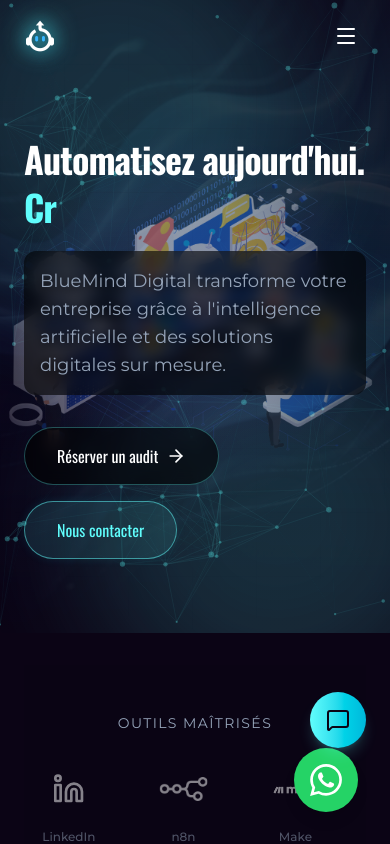
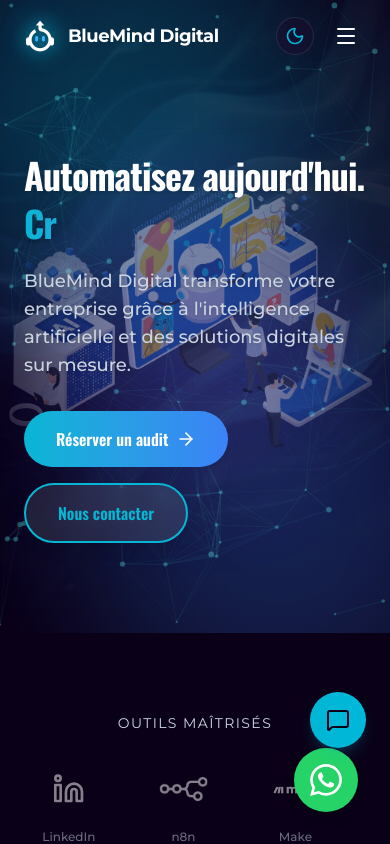
Before and after one commit to midouhk85/bluemind-digital, a React (Vite) app: page / in a window 390 px wide. Shown: the top 844 px of the page. Built offline with nearby package versions, Linux system fonts and the light colour scheme.

Commit message:
Amélioration mobile: logo complet visible, theme toggle accessible, couleurs vives et meilleur contraste

```diff
--- a/src/components/Header.jsx
+++ b/src/components/Header.jsx
@@ -45,9 +45,9 @@
                         <div className="relative">
                             <div className="absolute inset-0 bg-accent blur-md opacity-30 group-hover:opacity-50 transition-opacity" />
                             <img src={robotLogoLight} alt="BlueMind Robot" className="w-8 h-8 relative z-10 dark:hidden" />
-                            <img src={robotLogo} alt="BlueMind Robot" className="w-8 h-8 relative z-10 hidden dark:block drop-shadow-[0_0_8px_rgba(34,211,238,0.5)]" />
+                            <img src={robotLogo} alt="BlueMind Robot" className="w-8 h-8 relative z-10 hidden dark:block drop-shadow-[0_0_8px_rgba(6,182,212,0.5)]" />
                         </div>
-                        <span className="hidden sm:block text-xl font-bold text-black dark:text-textLight tracking-tight group-hover:text-accent transition-colors">
+                        <span className="text-lg sm:text-xl font-bold text-gray-900 dark:text-textLight tracking-tight group-hover:text-accent transition-colors">
                             BlueMind Digital
                         </span>
                     </a>
@@ -75,10 +75,12 @@
 
                     {/* Mobile Controls */}
                     <div className="md:hidden flex items-center gap-3">
+                        {/* Theme Toggle on Mobile */}
+                        <ThemeToggle />
                         {/* Mobile Menu Button */}
                         <button
                             onClick={() => setIsMobileMenuOpen(!isMobileMenuOpen)}
-                            className="p-2 text-white hover:text-accent transition-colors"
+                            className="p-2 text-gray-900 dark:text-white hover:text-accent dark:hover:text-accent transition-colors"
                             aria-label="Toggle menu"
                         >
                             {isMobileMenuOpen ? (
@@ -110,7 +112,6 @@
                                         {link.name}
                                     </a>
                                 ))}
-                                <ThemeToggle />
                                 <button
                                     onClick={() => {
                                         setIsBookingOpen(true);
--- a/src/components/Hero.jsx
+++ b/src/components/Hero.jsx
@@ -12,12 +12,12 @@
     const [isBookingOpen, setIsBookingOpen] = useState(false);
 
     return (
-        <section className="relative min-h-[75vh] flex items-center justify-center overflow-hidden bg-gray-50 dark:bg-primary pt-24 pb-8">
+        <section className="relative min-h-[75vh] flex items-center justify-center overflow-hidden bg-white dark:bg-primary pt-24 pb-8">
             {/* Dynamic Background */}
             <div className="absolute inset-0 overflow-hidden">
                 {/* Generated Background Image */}
                 <div
-                    className="absolute inset-0 bg-cover bg-center opacity-40 animate-float-wave"
+                    className="absolute inset-0 bg-cover bg-center opacity-30 dark:opacity-40 animate-float-wave"
                     style={{
                         backgroundImage: `url(${heroBackground})`,
                         backgroundSize: 'cover',
@@ -26,14 +26,19 @@
                 />
 
                 {/* Gradient Overlay */}
-                <div className="absolute inset-0 bg-gradient-to-b from-white/80 dark:from-primary/80 via-white/50 dark:via-primary/50 to-white dark:to-primary" />
+                <div className="absolute inset-0 bg-gradient-to-b from-white/90 dark:from-primary/80 via-white/70 dark:via-primary/50 to-white dark:to-primary" />
 
-                <div className="absolute top-0 left-0 w-full h-full bg-[radial-gradient(circle_at_50%_50%,rgba(139,92,246,0.15),transparent_50%)]" />
-                <div className="absolute w-96 h-96 bg-accent/20 rounded-full blur-3xl -top-20 -left-20 animate-pulse-slow" />
-                <div className="absolute w-96 h-96 bg-accentBlue/20 rounded-full blur-3xl -bottom-20 -right-20 animate-pulse-slow delay-1000" />
+                {/* Vibrant Color Blobs */}
+                <div className="absolute top-0 left-0 w-full h-full bg-[radial-gradient(circle_at_30%_20%,rgba(6,182,212,0.15),transparent_50%)]" />
+                <div className="absolute top-0 left-0 w-full h-full bg-[radial-gradient(circle_at_70%_80%,rgba(59,130,246,0.12),transparent_50%)]" />
+                <div className="absolute top-0 left-0 w-full h-full bg-[radial-gradient(circle_at_50%_50%,rgba(139,92,246,0.1),transparent_50%)]" />
+
+                <div className="absolute w-96 h-96 bg-accent/20 dark:bg-accent/20 rounded-full blur-3xl -top-20 -left-20 animate-pulse-slow" />
+                <div className="absolute w-96 h-96 bg-accentBlue/20 dark:bg-accentBlue/20 rounded-full blur-3xl -bottom-20 -right-20 animate-pulse-slow delay-1000" />
+                <div className="absolute w-80 h-80 bg-accentPurple/15 dark:bg-accentPurple/15 rounded-full blur-3xl top-1/2 left-1/2 -translate-x-1/2 -translate-y-1/2 animate-pulse-slow delay-500" />
 
                 {/* Grid Pattern */}
-                <div className="absolute inset-0 bg-[linear-gradient(to_right,#1e293b_1px,transparent_1px),linear-gradient(to_bottom,#1e293b_1px,transparent_1px)] bg-[size:4rem_4rem] [mask-image:radial-gradient(ellipse_60%_50%_at_50%_50%,#000_70%,transparent_100%)] opacity-10" />
+                <div className="absolute inset-0 bg-[linear-gradient(to_right,#e2e8f0_1px,transparent_1px),linear-gradient(to_bottom,#e2e8f0_1px,transparent_1px)] dark:bg-[linear-gradient(to_right,#1e293b_1px,transparent_1px),linear-gradient(to_bottom,#1e293b_1px,transparent_1px)] bg-[size:4rem_4rem] [mask-image:radial-gradient(ellipse_60%_50%_at_50%_50%,#000_70%,transparent_100%)] opacity-10" />
 
                 {/* Particles */}
                 <ParticlesBackground />
@@ -41,7 +46,7 @@
                 {/* Hero Illustration - Visible on all screens with responsive positioning */}
                 <div className="absolute right-0 top-1/2 -translate-y-1/2 w-full md:w-4/5 lg:w-2/3 h-full pointer-events-none">
                     <div
-                        className="absolute inset-0 bg-contain bg-no-repeat bg-center opacity-50 md:opacity-75 lg:opacity-100"
+                        className="absolute inset-0 bg-contain bg-no-repeat bg-center opacity-40 md:opacity-60 lg:opacity-80"
                         style={{
                             backgroundImage: `url(${heroIllustration})`,
                             maskImage: 'radial-gradient(ellipse 85% 75% at 50% 50%, rgba(0,0,0,1) 25%, rgba(0,0,0,0.7) 45%, rgba(0,0,0,0.3) 65%, transparent 85%)',
@@ -62,8 +67,8 @@
                             transition={{ duration: 0.8, delay: 0.2 }}
                             className="text-4xl sm:text-5xl md:text-6xl lg:text-7xl font-bold mb-6 tracking-tight font-display"
                         >
-                            <span className="block text-gray-900 dark:text-textLight mb-2">Automatisez aujourd'hui.</span>
-                            <span className="block text-transparent bg-clip-text bg-gradient-to-r from-accent via-accentBlue to-accentGlow">
+                            <span className="block text-gray-900 dark:text-textLight mb-2 drop-shadow-sm">Automatisez aujourd'hui.</span>
+                            <span className="block text-transparent bg-clip-text bg-gradient-to-r from-accent via-accentBlue to-accentPurple drop-shadow-sm">
                                 <TypingAnimation
                                     texts={[
                                         "Révolutionnez tout.",
@@ -79,8 +84,7 @@
                             initial={{ opacity: 0, x: -20 }}
                             animate={{ opacity: 1, x: 0 }}
                             transition={{ duration: 0.8, delay: 0.4 }}
-                            className="text-lg md:text-xl text-textGray mb-8 md:mb-10 max-w-xl lg:bg-transparent bg-black/60 dark:bg-black/60 lg:p-0 p-4 rounded-xl backdrop-blur-sm"
-                            style={{ textShadow: '0 2px 10px rgba(0,0,0,0.8)' }}
+                            className="text-lg md:text-xl text-gray-700 dark:text-textGray font-medium mb-8 md:mb-10 max-w-xl drop-shadow-sm"
                         >
                             BlueMind Digital transforme votre entreprise grâce à l'intelligence artificielle et des solutions digitales sur mesure.
                         </motion.p>
@@ -94,14 +98,14 @@
                             <MagneticButton className="w-full sm:w-auto flex">
                                 <button
                                     onClick={() => setIsBookingOpen(true)}
-                                    className="w-full px-8 py-4 bg-black/60 hover:bg-black/80 backdrop-blur-sm border border-accent/30 hover:border-accent text-white rounded-full transition-all transform hover:scale-105 hover:shadow-[0_0_20px_rgba(96,253,252,0.5)] flex items-center justify-center gap-2 font-display"
+                                    className="w-full px-8 py-4 bg-gradient-to-r from-accent to-accentBlue hover:from-accentBlue hover:to-accent text-white font-semibold rounded-full transition-all transform hover:scale-105 hover:shadow-[0_0_30px_rgba(6,182,212,0.6)] flex items-center justify-center gap-2 font-display"
                                 >
                                     Réserver un audit
                                     <ArrowRight className="w-5 h-5" />
                                 </button>
                             </MagneticButton>
                             <MagneticButton className="w-full sm:w-auto flex">
-                                <a href="#contact" className="w-full px-8 py-4 bg-accent/10 hover:bg-accent/20 border border-accent/50 text-accent rounded-full transition-all text-center font-display shadow-[0_0_10px_rgba(34,211,238,0.1)] hover:shadow-[0_0_15px_rgba(34,211,238,0.3)]">
+                                <a href="#contact" className="w-full px-8 py-4 bg-white/80 dark:bg-white/10 hover:bg-white dark:hover:bg-white/20 backdrop-blur-sm border-2 border-accent text-accent dark:text-accent rounded-full transition-all text-center font-display font-semibold shadow-lg hover:shadow-[0_0_20px_rgba(6,182,212,0.4)]">
                                     Nous contacter
                                 </a>
                             </MagneticButton>
--- a/src/index.css
+++ b/src/index.css
@@ -4,15 +4,16 @@
   --font-sans: 'Montserrat', 'Inter', system-ui, sans-serif;
   --font-display: 'Oswald', system-ui, sans-serif;
 
-  /* SmartCloud Palette */
-  --color-primary: #0B0415;
-  --color-secondary: #1A1033;
-  --color-accent: #60fdfc;
-  --color-accentGlow: #60fdfc;
-  --color-accentBlue: #60fdfc;
-  --color-deepBlue: #0B0415;
+  /* Enhanced Vibrant Palette */
+  --color-primary: #0a0118;
+  --color-secondary: #1a0b2e;
+  --color-accent: #06b6d4;
+  --color-accentGlow: #22d3ee;
+  --color-accentBlue: #3b82f6;
+  --color-accentPurple: #8b5cf6;
+  --color-deepBlue: #0a0118;
   --color-textLight: #FFFFFF;
-  --color-textGray: #94A3B8;
+  --color-textGray: #cbd5e1;
 
   --animate-marquee: marquee 25s linear infinite;
   --animate-marquee2: marquee2 25s linear infinite;
@@ -75,12 +76,13 @@
 
 /* Global Overrides for Light Mode */
 :root.light {
-  --color-primary: #f8fafc;
-  --color-secondary: #ffffff;
+  --color-primary: #ffffff;
+  --color-secondary: #f8fafc;
   --color-deepBlue: #f1f5f9;
   --color-textLight: #0f172a;
-  --color-textGray: #475569;
-  --color-accent: #0891b2;
-  --color-accentGlow: #0e7490;
+  --color-textGray: #334155;
+  --color-accent: #06b6d4;
+  --color-accentGlow: #0891b2;
   --color-accentBlue: #2563eb;
+  --color-accentPurple: #7c3aed;
 }
```
